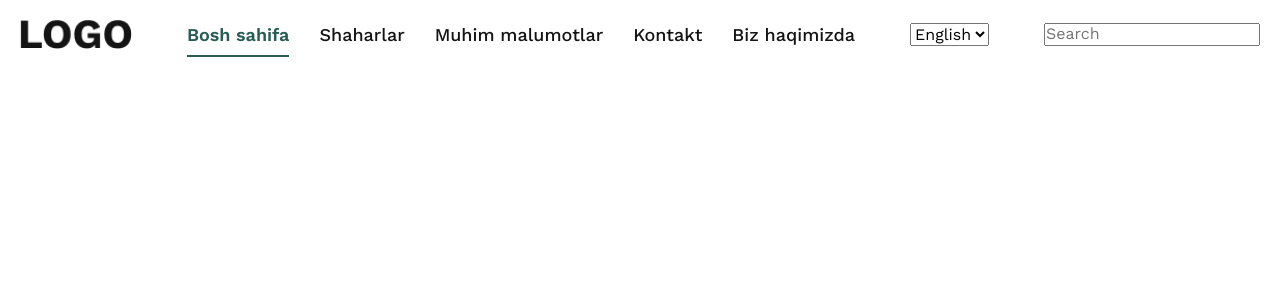
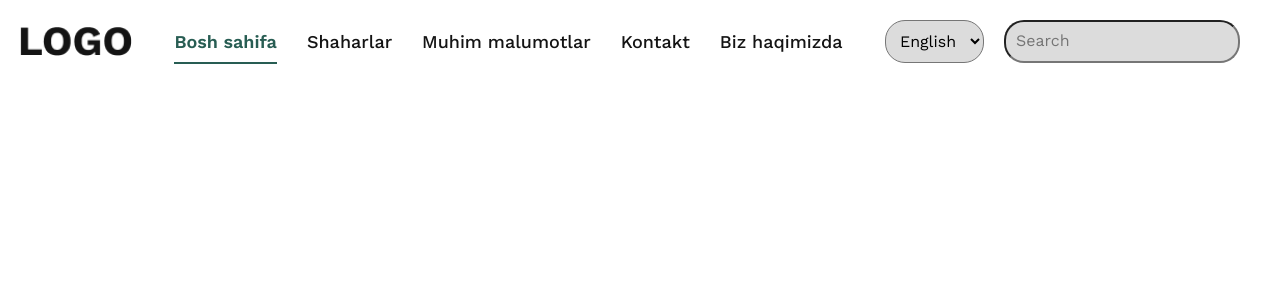
Before and after one commit to odilbekjon/tour-app, a React (Create React App) app: page / in a window 1280 px wide. Shown: the top 300 px of the page. Built offline with nearby package versions, Linux system fonts and the light colour scheme; a web font is replaced by a local one.

Commit message:
change header

```diff
--- a/src/Assets/sass/_general.scss
+++ b/src/Assets/sass/_general.scss
@@ -44,7 +44,6 @@ ul {
 
 body {
   height: 100%;
-  font-family: 'Roboto Condensed';
   font-size: 16px;
   line-height: 18px;
   margin: 0;
--- a/src/Assets/sass/blocks/_header.scss
+++ b/src/Assets/sass/blocks/_header.scss
@@ -34,4 +34,35 @@
         color: #285D53;
         font-weight: 600;
     }
+
+    &__select{
+        padding: 10px;
+        border-radius: 20px;
+        background-color: rgb(220, 220, 220);
+        margin-right: 20px;
+    }
+
+    &__search--input{
+        padding: 10px;
+        border-radius: 20px;
+        background-color: rgb(220, 220, 220);
+        margin-right: 20px;
+    }
+
+    &__search--input::before{
+        content: "fewfewfw";
+        display: block;
+        width: 24px;
+        height: 24px;
+        background-image: url(../../images/search.svg);
+        background-position: center;
+        background-repeat: no-repeat;
+        background-size: cover;
+    }
+
 }
+
+.select__wrapper{
+    display: flex;
+    align-items: center;
+}
--- a/src/Components/Header/Header.jsx
+++ b/src/Components/Header/Header.jsx
@@ -16,12 +16,12 @@ export default function Header(){
                         <li className="header__item"><a className="header__item--link" href="/">Kontakt</a></li>
                         <li className="header__item"><a className="header__item--link" href="/">Biz haqimizda</a></li>
                     </ul>
+                    <div className="select__wrapper">
                     <select className="header__select" id="selected">
                         <option className="header__option" value="en">English</option>
                         <option className="header__option" value="en">Russia</option>
                         <option className="header__option" value="en">Uzbek</option>
                     </select>
-                    <div>
                         <input className="header__search--input" type="text" placeholder="Search"/>
                     </div>
                 </header>
```
